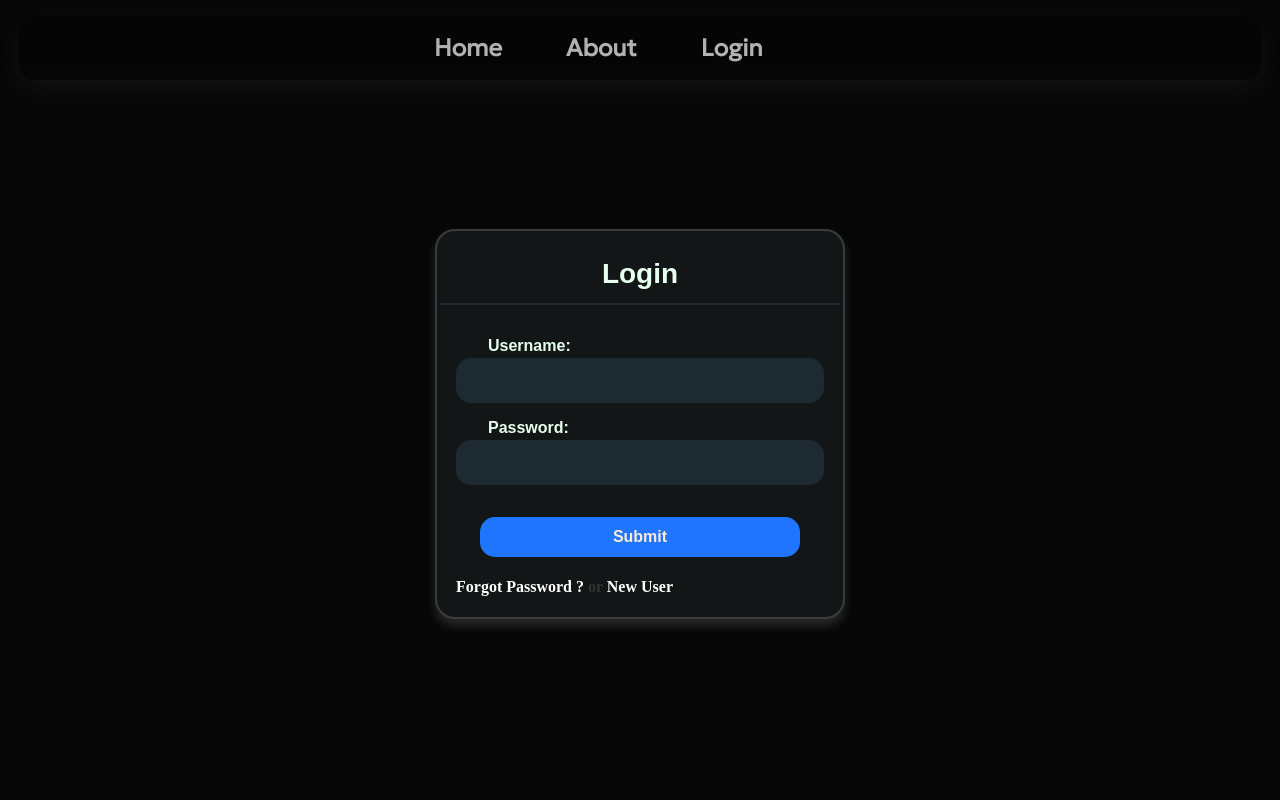
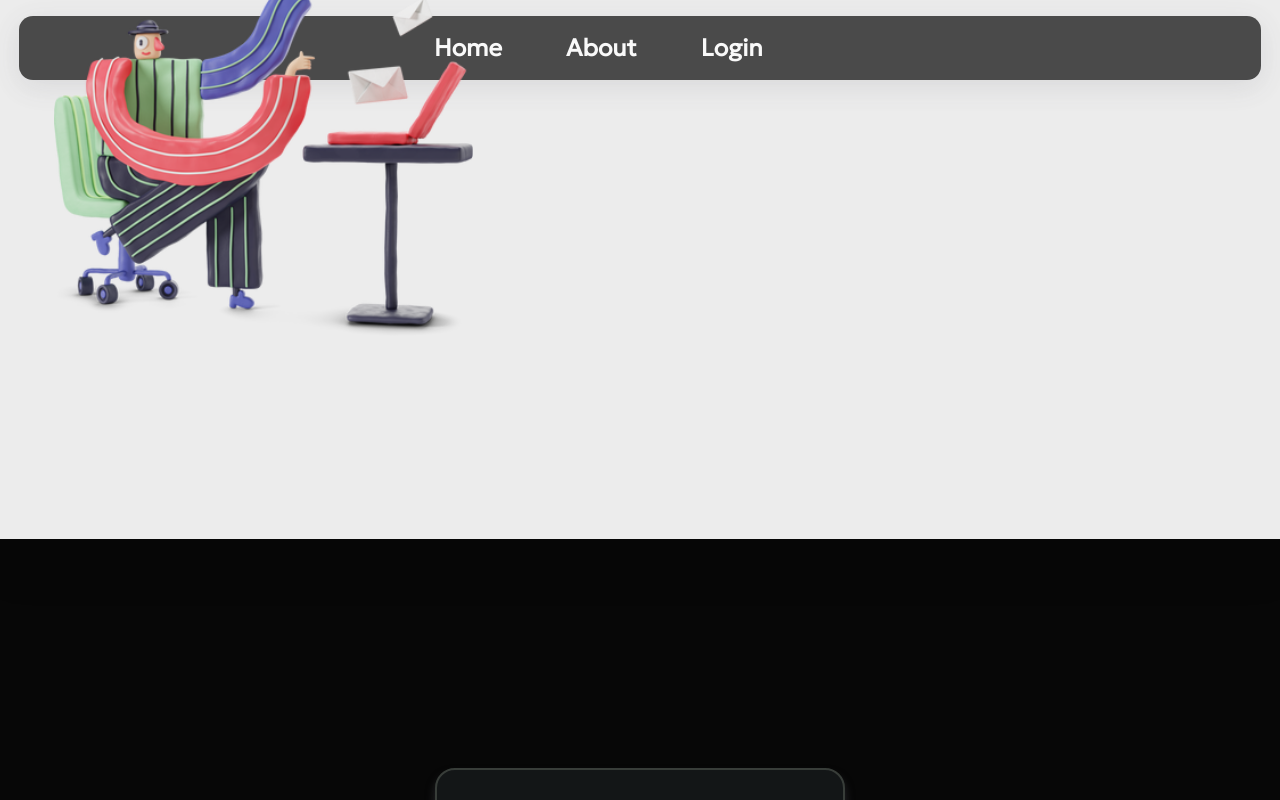
Before and after one commit to krsnoki/Permissy, a React (Vite) app: page / in a window 1280 px wide. Built offline with nearby package versions, Linux system fonts and the light colour scheme; a web font is replaced by a local one.

Commit message:
permissy-just-not-to-lose

```diff
--- a/src/components/inbox.jsx
+++ b/src/components/inbox.jsx
@@ -2,6 +2,7 @@
 import axios from "axios";
 import PropTypes from "prop-types";
 import "../styles/inbox.css";
+import { dummyList } from "../assets/lists/dummyApplications";
 
 const Inbox = ({ status }) => {
   const [applications, setApplications] = useState([]);
--- a/src/components/navbar.jsx
+++ b/src/components/navbar.jsx
@@ -1,6 +1,7 @@
 import '../styles/global.css'
 import {  Link } from 'react-router-dom'
 import { useState, useEffect } from 'react';
+import '../styles/navbar.css';
 import { debounce } from '../assets/helpers';
 
 function Navbar() {
@@ -36,9 +37,9 @@
     <div className='nav' style={{navbarStyles}}>
     <div className='navbar-container'>
       <ul className='item-list'>
-        <li><Link to='/' style = {LinkStyle}>Home</Link></li>
-        <li><Link to='/about' style={LinkStyle}>About</Link></li>
-        <li><Link to='/login' style={LinkStyle}>Login</Link></li>
+        <li><Link to='#hero' style = {LinkStyle}>Home</Link></li>
+        <li><Link to='#about' style={LinkStyle}>About</Link></li>
+        <li><Link to='#login' style={LinkStyle}>Login</Link></li>
         <li className='last-child'></li>
       </ul>
     </div>
@@ -53,5 +54,6 @@
 
 const LinkStyle = {
   color: 'white',
-  textDecoration: 'none'
+  textDecoration: 'none',
+  backgroundColor: '#070707'
 };
--- a/src/pages/About.jsx
+++ b/src/pages/About.jsx
@@ -1,15 +1,23 @@
 import '../styles/about.css'
-import { useParallax } from 'react-scroll-parallax';
-import { useParams } from 'react-router-dom';
 
-const  About=()=> {
 
-  const {ref} = useParallax({ speed: 10})
-  const { id } = useParams();
+const About = () => {
+
   return (
-    <div className='about' id='about' ref={ref}>
-    <div className="about-container">
-      <h1>About Permissy</h1>
+    <div className='about' id='about' >
+
+      <div className='about-heading'>
+        <h1>About Permissy</h1>
+      </div>
+      <div className="about-container">
+      </div>
+    </div>
+  );
+}
+
+export default About;
+/*
+
       <p>
         Permissy is a platform designed to help students get connected with authorities online
         and make the process of applying for various kinds of permissions easier and faster,
@@ -35,9 +43,4 @@
         <li>Environmentally Friendly: Reduce paper waste by going digital.</li>
       </ul>
       </div>
-    </div>
-    </div>
-  );
-}
-
-export default About;
+*/
--- a/src/pages/Sdashboard.jsx
+++ b/src/pages/Sdashboard.jsx
@@ -77,9 +77,9 @@
                 </div>
             </div>
                 <div>
-                    <button onClick={() =>setStatus('approved')}> Approved</button>
-                    <button onClick={() =>setStatus('pending')}> Pending</button>
-                    <button onClick={() =>setStatus('rejected')}> rejected</button>
+                    <button onClick={() =>setStatus('Approved')}> Approved</button>
+                    <button onClick={() =>setStatus('Pending')}> Pending</button>
+                    <button onClick={() =>setStatus('Rejected')}> rejected</button>
 
                 </div>
                 <div className='inbox-container'>
--- a/src/pages/login.jsx
+++ b/src/pages/login.jsx
@@ -2,13 +2,12 @@
 import '../styles/login.css';
 import { useFormik } from 'formik';
 import { useEffect, useRef, useState } from 'react';
-import { Link, useParams, useNavigate } from 'react-router-dom';
+import { Link,  useNavigate } from 'react-router-dom';
 import axios from 'axios';
 
 function Login() {
     const navigate = useNavigate();
     const [errorMessage, setErrorMessage] = useState('');
-    const { id } = useParams();
 
     const formik = useFormik({
         initialValues: {
@@ -47,7 +46,7 @@
 
     return (
         <>
-            <div className='login-container' ref={scrollRef}>
+            <div className='login-container' ref={scrollRef} id='login'>
                 <div className='login-container'>
                     <div className='login-area'>
                         <div className='loginhead'> <h1>Login</h1></div>
--- a/src/styles/about.css
+++ b/src/styles/about.css
@@ -1,7 +1,7 @@
 /* App.css (or your preferred CSS file) */
 
 /* Light Theme Colors */
-body {
+.about {
     background-color: #f9f9f9;
     color: #333;
   }
@@ -19,10 +19,15 @@
   }
 
   /* Heading styles */
-  h1 {
-    font-size: 28px;
+  .about-heading {
+    text-align: center;
+    margin-bottom: 30px;
+  }
+  .about-heading h1 {
+    font-size: 30pt;
     font-weight: bold;
     margin-bottom: 10px;
+    font-family: 'Franklin Gothic Medium', 'Arial Narrow', Arial, sans-serif;
   }
 
   h2 {
--- a/src/styles/global.css
+++ b/src/styles/global.css
@@ -17,60 +17,6 @@
 
 body::-webkit-scrollbar {
   display: none;
-}
-
-
-/* ================================= Navbar css starts ================================== */
-.nav {
-  display: flex;
-  flex-direction: row;
-  justify-content: space-around;
-
-}
-
-.navbar-container {
-  display: flex;
-  justify-content: center;
-  position: fixed;
-  border-radius: 14px;
-  align-items: center;
-
-  width: 97%;
-  height: 8vh;
-  margin-top: 2vh;
-  background-color: #070707;
-  box-shadow: rgba(100, 100, 111, 0.2) 0px 7px 29px 0px;
-  /* box-shadow: rgb(117, 116, 116) 0px 5px 15px; */
-  padding: 10px 5px;
-  opacity: 70%;
-  color: white;
-}
-
-ul {
-  list-style-type: none;
-  display: flex;
-  align-items: center;
-  padding: 0;
-  margin: 0;
-}
-
-.item-list {
-  display: flex;
-  flex-direction: row;
-}
-
-.item-list li {
-  margin: 0 2rem;
-  color: white;
-  text-decoration: none;
-  position: relative;
-  font-size: 18pt;
-  font-weight: bolder;
-  font-family: "Geologica", sans-serif;
-}
-
-.item-list li:last-child {
-  margin-right: 4vw;
 }
 
 /* box-shadow: rgba(0, 0, 0, 0.3) 0px 19px 38px, rgba(0, 0, 0, 0.22) 0px 15px 12px; */
--- /dev/null
+++ b/src/styles/navbar.css
@@ -0,0 +1,54 @@
+
+
+/* ================================= Navbar css starts ================================== */
+.nav {
+    display: flex;
+    flex-direction: row;
+    justify-content: space-around;
+
+  }
+
+  .navbar-container {
+    display: flex;
+    justify-content: center;
+    position: fixed;
+    border-radius: 14px;
+    align-items: center;
+
+    width: 97%;
+    height: 8vh;
+    margin-top: 2vh;
+    background-color: #070707;
+    box-shadow: rgba(100, 100, 111, 0.2) 0px 7px 29px 0px;
+    /* box-shadow: rgb(117, 116, 116) 0px 5px 15px; */
+    padding: 10px 5px;
+    opacity: 70%;
+    color: white;
+  }
+
+  ul {
+    list-style-type: none;
+    display: flex;
+    align-items: center;
+    padding: 0;
+    margin: 0;
+  }
+
+  .item-list {
+    display: flex;
+    flex-direction: row;
+  }
+
+  .item-list li {
+    margin: 0 2rem;
+    color: white;
+    text-decoration: none;
+    position: relative;
+    font-size: 18pt;
+    font-weight: bolder;
+    font-family: "Geologica", sans-serif;
+  }
+
+  .item-list li:last-child {
+    margin-right: 4vw;
+  }
```
Also changed, not shown: src/assets/lists/dummyApplications.js (line endings or trailing spaces).
